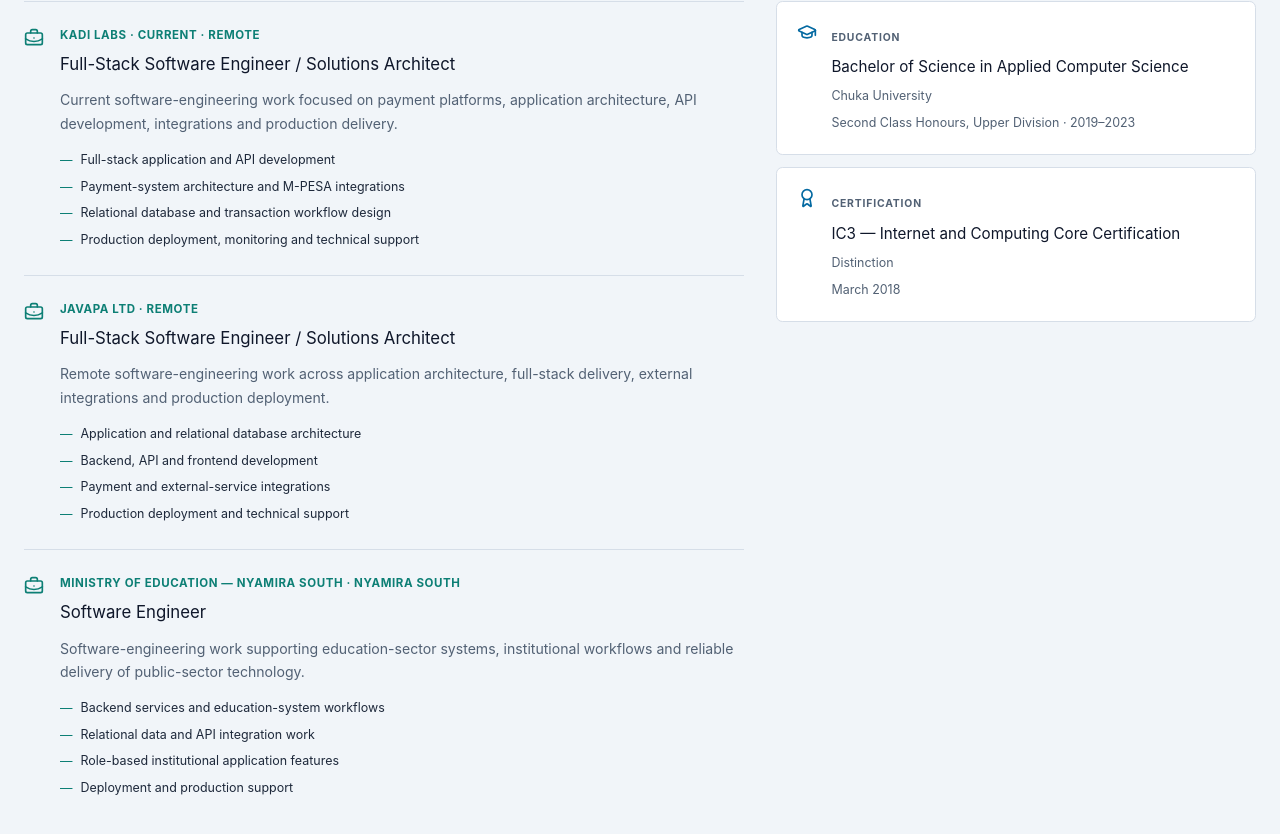
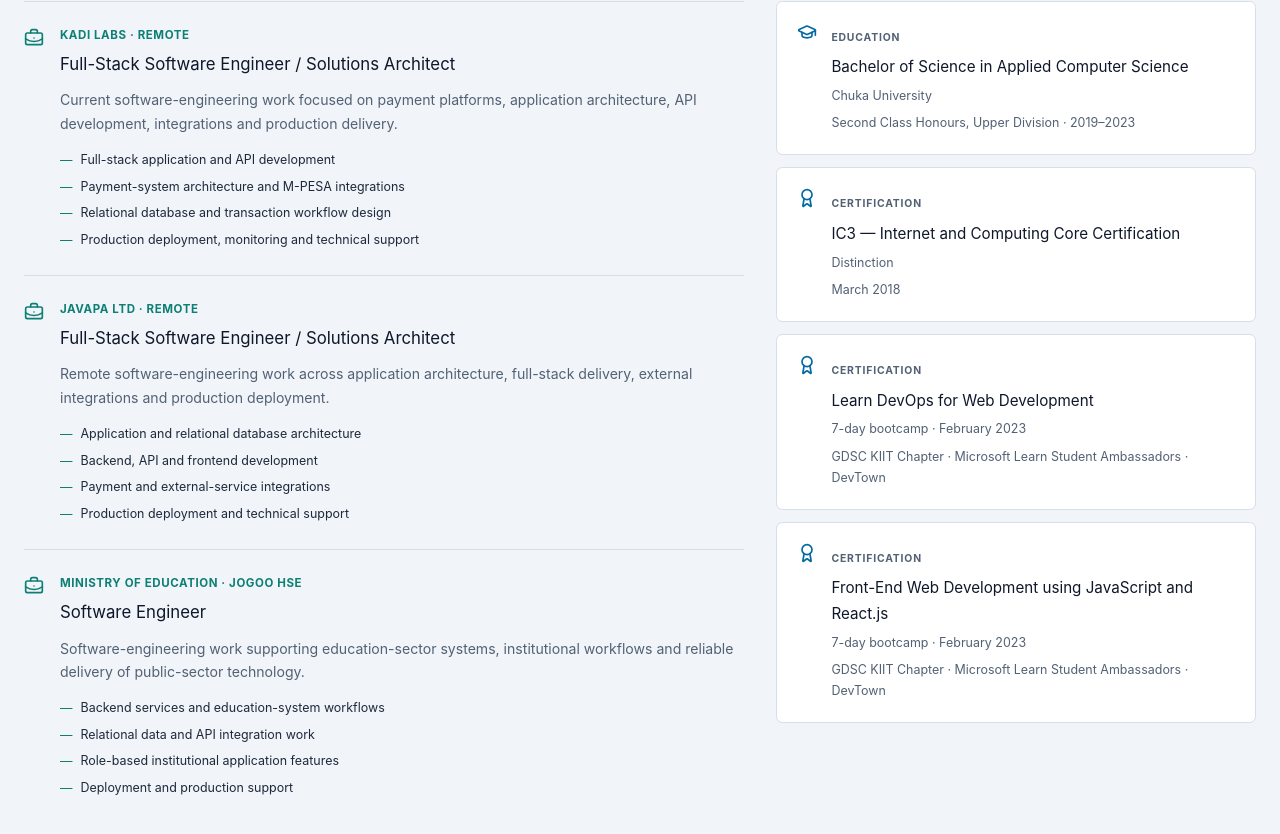
Before and after one commit to solohbatasi/portifolio, a Vue app: page / in a window 1280 px wide. Shown: the part 5239-6073 px from the top of the page. Built offline with nearby package versions, Linux system fonts and the light colour scheme; no server answers.

Commit message:
certifications

```diff
--- a/src/components/home/ExperienceSection.vue
+++ b/src/components/home/ExperienceSection.vue
@@ -84,7 +84,14 @@
               <span>Certification</span>
               <h3>{{ item.name }}</h3>
               <p>{{ item.result }}</p>
-              <small>{{ item.issuedAt }}</small>
+              <small>
+                <template v-if="item.issuers?.length">{{ item.issuers.join(' · ') }}</template>
+                <template v-else>
+                  <template v-if="item.issuer">{{ item.issuer }}</template>
+                  <template v-if="item.issuer && item.issuedAt"> · </template>
+                  <template v-if="item.issuedAt">{{ item.issuedAt }}</template>
+                </template>
+              </small>
             </div>
           </article>
         </div>
--- a/src/data/experience.js
+++ b/src/data/experience.js
@@ -5,7 +5,7 @@
     title: 'Full-Stack Software Engineer / Solutions Architect',
     startDate: null, // TODO: Add the verified start date.
     endDate: null,
-    current: true,
+    current: false,
     location: 'Remote',
     summary:
       'Current software-engineering work focused on payment platforms, application architecture, API development, integrations and production delivery.',
@@ -35,12 +35,12 @@
   },
   {
     id: 'ministry-education-software-engineer',
-    organisation: 'Ministry of Education — Nyamira South',
+    organisation: 'Ministry of Education',
     title: 'Software Engineer',
     startDate: null,
     endDate: null,
     current: false,
-    location: 'Nyamira South',
+    location: 'Jogoo Hse',
     summary:
       'Software-engineering work supporting education-sector systems, institutional workflows and reliable delivery of public-sector technology.',
     responsibilities: [
@@ -72,4 +72,22 @@
     issuer: null, // TODO: Add the verified issuing organisation if required.
     credentialUrl: null, // TODO: Add a public credential URL if one is available.
   },
+  {
+    id: 'devops-web-development-bootcamp',
+    name: 'Learn DevOps for Web Development',
+    result: '7-day bootcamp · February 2023',
+    issuedAt: 'February 2023',
+    issuer: null,
+    issuers: ['GDSC KIIT Chapter', 'Microsoft Learn Student Ambassadors', 'DevTown'],
+    credentialUrl: null,
+  },
+  {
+    id: 'javascript-react-web-development-bootcamp',
+    name: 'Front-End Web Development using JavaScript and React.js',
+    result: '7-day bootcamp · February 2023',
+    issuedAt: 'February 2023',
+    issuer: null,
+    issuers: ['GDSC KIIT Chapter', 'Microsoft Learn Student Ambassadors', 'DevTown'],
+    credentialUrl: null,
+  },
 ]
```
